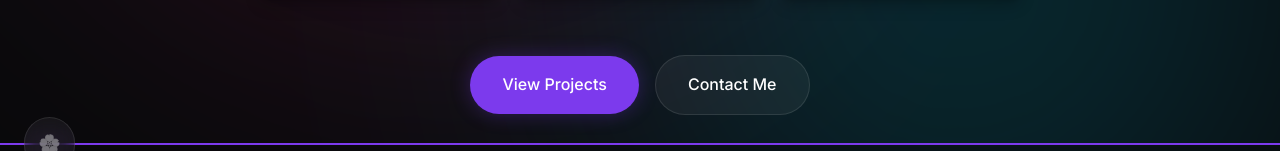
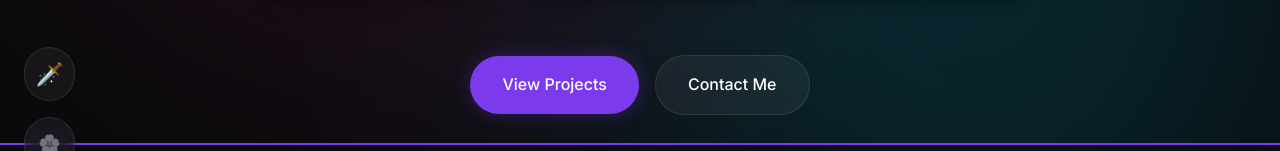
Before and after one commit to Pragdishwar/prag-profile, a Next.js app: page / in a window 1280 px wide. Shown: the part 535-686 px from the top of the page. Built offline with nearby package versions, Linux system fonts and the light colour scheme.

Commit message:
Add toggle button for anime custom cursor

```diff
--- a/src/app/page.tsx
+++ b/src/app/page.tsx
@@ -22,6 +22,7 @@ const animeQuotes = [
 export default function Home() {
   const [sakuraEnabled, setSakuraEnabled] = useState(false);
   const [summonEnabled, setSummonEnabled] = useState(false);
+  const [cursorEnabled, setCursorEnabled] = useState(true);
   const [otakuMode, setOtakuMode] = useState(false);
   const [quoteIndex, setQuoteIndex] = useState(0);
 
@@ -55,12 +56,20 @@ export default function Home() {
 
   return (
     <>
-      <AnimeCursor />
+      {cursorEnabled && <AnimeCursor />}
       {sakuraEnabled && <SakuraFall />}
       {summonEnabled && <SummonJutsu />}
 
       {/* Floating Buttons */}
       <div className="fixed bottom-6 left-6 flex flex-col gap-4 z-50">
+        <button
+          onClick={() => setCursorEnabled(!cursorEnabled)}
+          className="bg-white/5 border border-white/10 p-3 rounded-full text-zinc-400 backdrop-blur-md hover:bg-purple-500/20 hover:border-purple-500/50 hover:text-white hover:shadow-[0_0_15px_rgba(168,85,247,0.3)] transition-all flex items-center justify-center group outline-none"
+          title="Toggle Custom Cursor"
+        >
+          <span className={`text-xl transition-transform ${cursorEnabled ? 'scale-110' : 'scale-90 opacity-50 grayscale'}`}>🗡️</span>
+        </button>
+
         <button
           onClick={() => setSakuraEnabled(!sakuraEnabled)}
           className="bg-white/5 border border-white/10 p-3 rounded-full text-zinc-400 backdrop-blur-md hover:bg-pink-500/20 hover:border-pink-500/50 hover:text-white hover:shadow-[0_0_15px_rgba(236,72,153,0.3)] transition-all flex items-center justify-center group outline-none"
```
